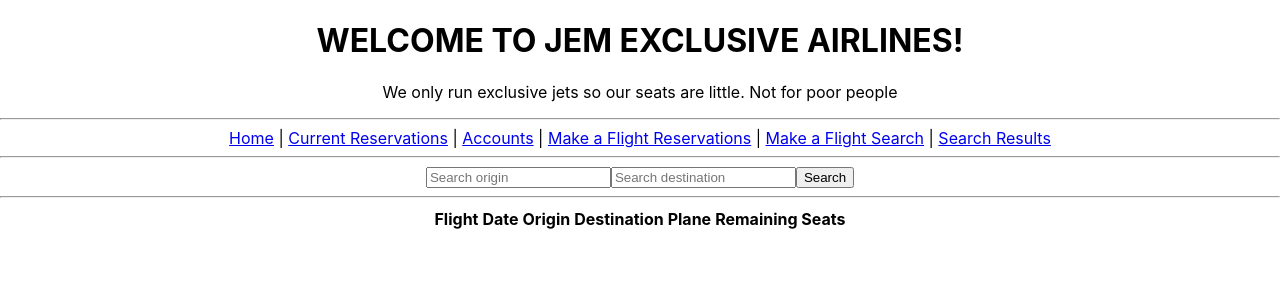
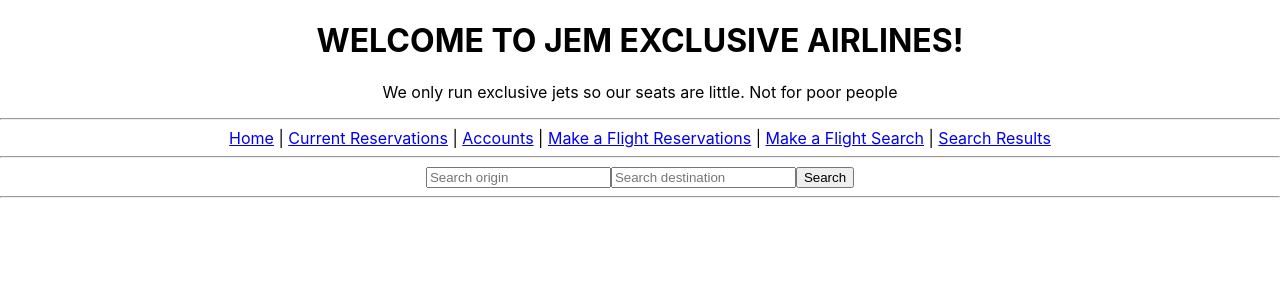
Before and after one commit to rainpyr/burning-airlines-mje-frontend, a React (Create React App) app: page /#/flightsearch in a window 1280 px wide. Shown: the top 300 px of the page. Built offline with nearby package versions, Linux system fonts and the light colour scheme.

Commit message:
link to flight

```diff
--- a/src/components/FlightReservation.jsx
+++ b/src/components/FlightReservation.jsx
@@ -47,7 +47,8 @@ class FlightReservation extends React.Component {
     }
 
     componentDidMount(){
-        this.getSeatingDiagram(27)
+        this.getSeatingDiagram(57)
+
     }
 
 
--- a/src/components/FlightSearch.jsx
+++ b/src/components/FlightSearch.jsx
@@ -37,21 +37,19 @@ class FlightSearch extends React.Component {
                 <button onClick={this.submitSearch}>Search</button>
                 <hr />
                 {
-                <table>
-                <tr>
-                    <th>Flight</th>
-                    <th>Date</th>
-                    <th>Origin</th>
-                    <th>Destination</th>
-                    <th>Plane</th>
-                    <th>Remaining Seats</th>
-                </tr>
-                {/* {this.state.flights.map( f =>
-
-                )} */}
+                // <table>
+                // <tr>
+                //     <th>Flight</th>
+                //     <th>Date</th>
+                //     <th>Origin</th>
+                //     <th>Destination</th>
+                //     <th>Plane</th>
+                //     <th>Remaining Seats</th>
+                // </tr>
 
 
-                </table>
+
+                // </table>
                 }
 
             </div>
--- a/src/components/FlightSearchResults.jsx
+++ b/src/components/FlightSearchResults.jsx
@@ -1,6 +1,6 @@
 import React from 'react';
 import '../App.css';
-import FlightSearch from './FlightSearch';
+import FlightReservation from './FlightReservation';
 import axios from 'axios';
 import { Route, HashRouter as Router, Link } from 'react-router-dom'
 
@@ -32,6 +32,10 @@ class FlightSearchResults extends React.Component {
         this.getFlightsWithDestination(this.props.match.params.origin ,this.props.match.params.destination)
     }
 
+    // clickLink() => {
+    //     console.log('link clicked')
+    // }
+
     render(){
 
         if(this.state.error !== null){
@@ -40,7 +44,7 @@ class FlightSearchResults extends React.Component {
 
         return (
             <div>
-
+            <Router>
                 <h3>Your Search Results</h3>
 
                 {
@@ -54,10 +58,10 @@ class FlightSearchResults extends React.Component {
                     <th>Remaining Seats</th>
                 </tr>
 
-                <Link to='/flightreservations'>
+
                     {this.state.flights.map( f =>
                    <tr>
-                    <td> {f.flight} </td>
+                    <td> <Link to={`/flights/${f.id}`}>{f.flight}</Link></td>
                     <td>{f.departure_date}</td>
                     <td>{f.origin}</td>
                     <td>{f.destination}</td>
@@ -65,11 +69,14 @@ class FlightSearchResults extends React.Component {
                     <td>{f.seats}</td>
                     </tr>
                     )}
-                </Link>
+
 
 
             </table>
             }
+            <Route exact path="/flight/:id" component={ FlightReservation }/>
+
+            </Router>
             </div>
 
         )
--- a/src/components/Home.jsx
+++ b/src/components/Home.jsx
@@ -43,7 +43,8 @@ class Home extends React.Component {
                 <Route exact path="/flightsearch" component={ FlightSearch }/>
                 {/* <Route exact path="/flightsearchresults" component={ FlightSearchResults }/> */}
                 <Route exact path="/search/:origin/:destination" component={ FlightSearchResults }/>
-                <Route exact path="/flightreservation" component={FlightReservation} />
+                <Route exact path="/flights/:id" component={FlightReservation} />
+
 
                 </Router>
             </div>
```
